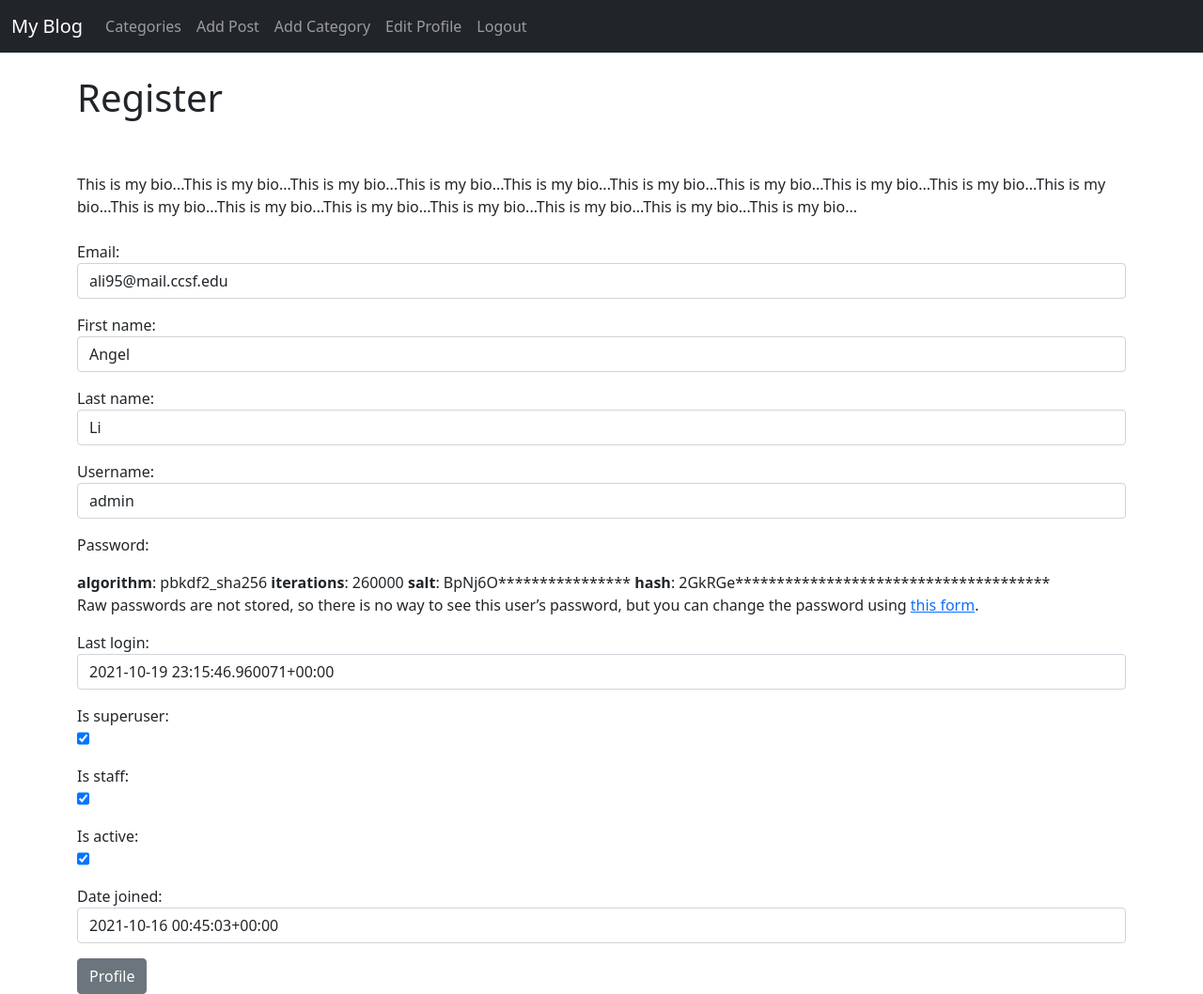
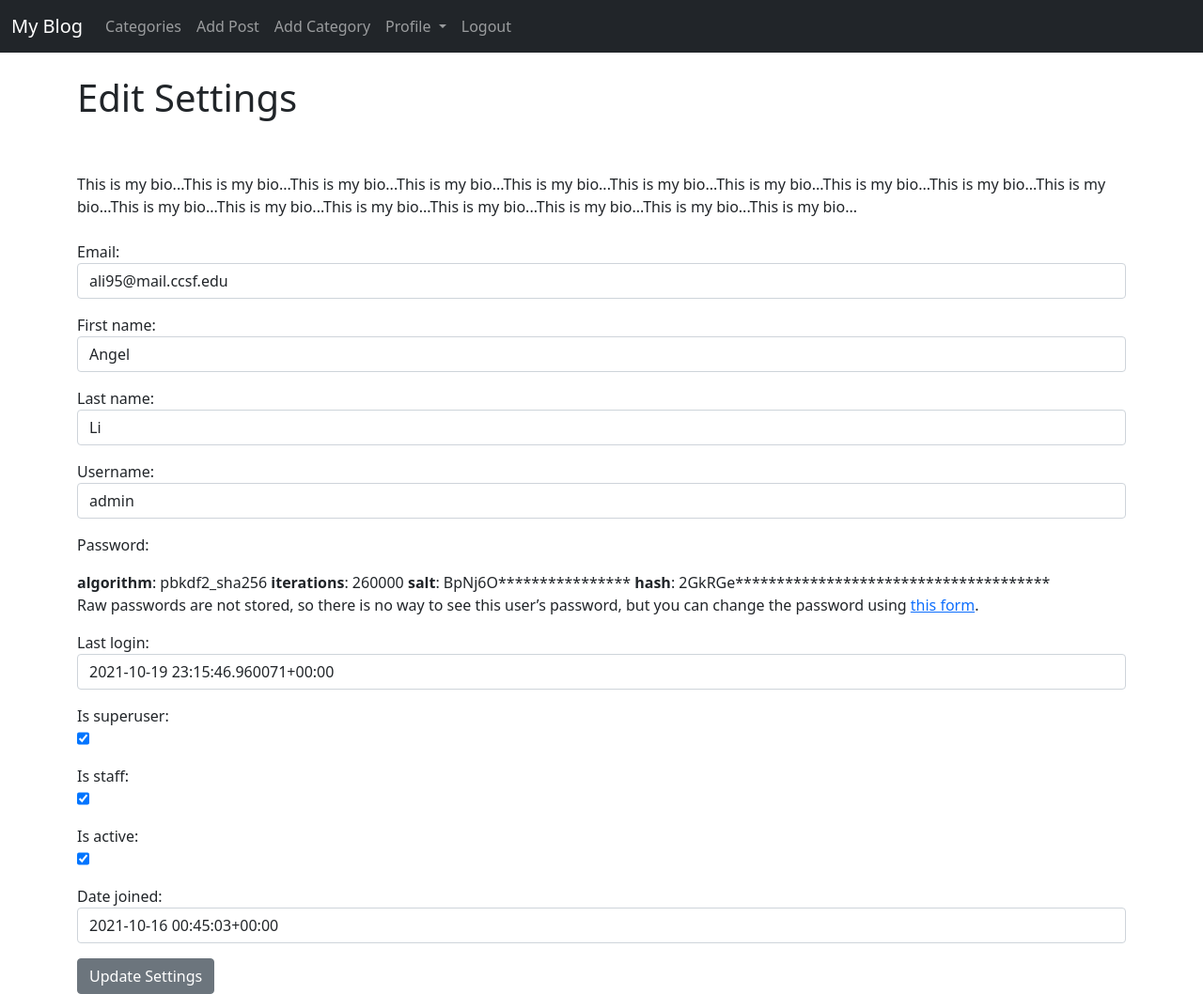
Before and after one commit to angelptli/django-blog-site, a Django app: page /members/edit_profile/ in a window 1280 px wide. Shown: the whole page at 94% size. Run offline with Django 3.2, Linux system fonts and the light colour scheme; a user stored in the database is signed in; data comes from the database, SQL or seed files in the repository; both versions use the stored data as it was after the commit; some libraries are stand-ins or nearby versions.

Commit message:
Add edit profile page and edit settings page

```diff
--- a/members/templates/registration/edit_profile.html
+++ b/members/templates/registration/edit_profile.html
@@ -1,12 +1,12 @@
 {% extends 'base.html' %}
 
 {% block title %}
-  Register
+  Edit Settings
 {% endblock %}
 
 {% block content %}
 
-<h1>Register</h1>
+<h1>Edit Settings</h1>
 <br /><br />
 
 {{ user.profile.bio }}
@@ -16,7 +16,7 @@
   <form method="POST">
     {% csrf_token %}
     {{ form.as_p }}
-    <button class="btn btn-secondary">Profile</button>
+    <button class="btn btn-secondary">Update Settings</button>
   </form>
 </div>
 {% endblock %}
--- a/members/urls.py
+++ b/members/urls.py
@@ -1,7 +1,7 @@
 from django.urls import path
 # from django.contrib.auth import views as auth_views
 from .views import ShowProfilePageView, UserRegisterView, UserEditView
-from .views import PasswordsChangeView, ShowProfilePageView
+from .views import PasswordsChangeView, ShowProfilePageView, EditProfilePageView
 from . import views
 
 urlpatterns = [
@@ -15,5 +15,6 @@ urlpatterns = [
         template_name='registration/change-password.html')),
     path('password_success', views.password_success, name="password_success"),
 
-    path('<int:pk>/profile/', ShowProfilePageView.as_view(), name="show_profile_page")
+    path('<int:pk>/profile/', ShowProfilePageView.as_view(), name="show_profile_page"),
+    path('<int:pk>/edit_profile_page/', EditProfilePageView.as_view(), name="edit_profile_page"),
 ]
--- a/members/views.py
+++ b/members/views.py
@@ -6,6 +6,14 @@ from django.contrib.auth.views import PasswordChangeView
 from django.urls import reverse_lazy
 from .forms import SignUpForm, EditProfileForm, PasswordChangingForm
 from myblog.models import Profile
+
+
+class EditProfilePageView(generic.UpdateView):
+    model = Profile
+    template_name = 'registration/edit_profile_page.html'
+    success_url = reverse_lazy('home')
+    fields = ['bio', 'profile_pic', 'website_url', 'facebook_url',
+              'twitter_url', 'instagram_url', 'youtube_url']
 
 
 class ShowProfilePageView(DetailView):
@@ -33,6 +41,7 @@ class PasswordsChangeView(PasswordChangeView):
 def password_success(request):
     return render(request, 'registration/password_success.html', {})
 
+
 class UserRegisterView(generic.CreateView):
     # form_class = UserCreationForm
 
--- a/myblog/templates/base.html
+++ b/myblog/templates/base.html
@@ -50,8 +50,27 @@
             <li class="nav-item">
               <a class="nav-link" href="{% url 'add_category' %}">Add Category</a>
             </li>
-            <li class="nav-item">
-              <a class="nav-link" href="{% url 'edit_profile' %}">Edit Profile</a>
+            <li class="nav-item dropdown">
+              <a class="nav-link dropdown-toggle" href="#" id="navbarDropdown" role="button" data-bs-toggle="dropdown" aria-expanded="false">
+                Profile
+              </a>
+              <ul class="dropdown-menu" aria-labelledby="navbarDropdown">
+                <li>
+                  <a class="dropdown-item" href="{% url 'edit_profile' %}">
+                    Edit Settings
+                  </a>
+                </li>
+                <li>
+                  <a class="dropdown-item" href="{% url 'edit_profile_page' user.profile.id %}">
+                    Edit Profile Page
+                  </a>
+                </li>
+                <li>
+                  <a class="dropdown-item" href="{% url 'show_profile_page' user.profile.id %}">
+                    Show Profile Page
+                  </a>
+                </li>
+              </ul>
             </li>
             <li class="nav-item">
               <a class="nav-link" href="{% url 'logout' %}">Logout</a>
```
Also changed, not shown: members/templates/registration/edit_profile_page.html (added, +30 -0 lines), db.sqlite3.
